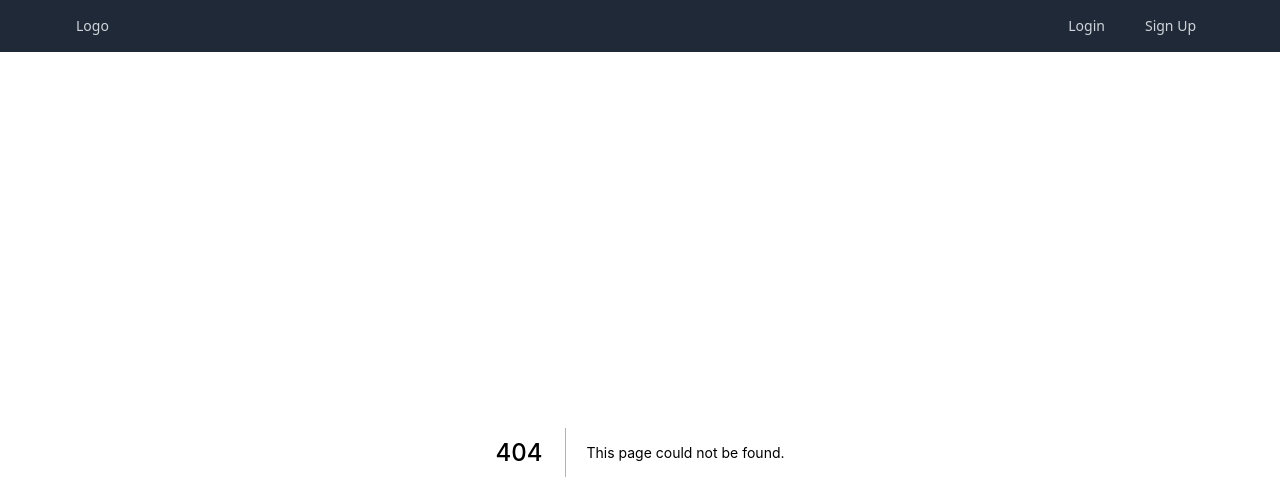
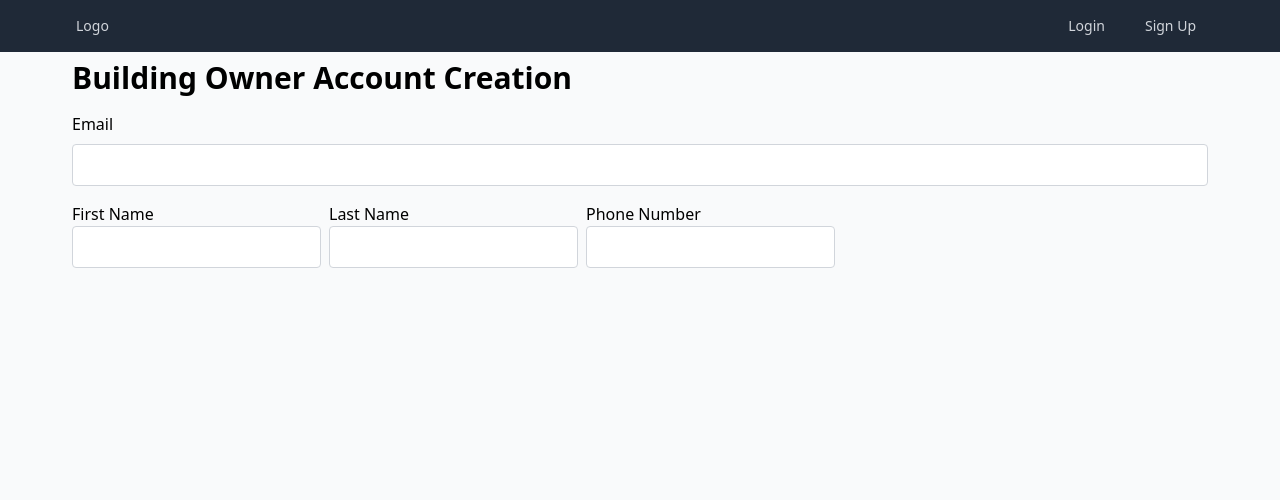
Before and after one commit to kevintdao/hvac-erecords, a Next.js app in the folder client/: page /managers/create in a window 1280 px wide. Before the commit this address had no page. Shown: the top 500 px of the page. Built offline with nearby package versions, Linux system fonts and the light colour scheme.

Commit message:
Add initial building owner account creation form

```diff
--- /dev/null
+++ b/client/components/BuildingOwnerRegister.jsx
@@ -0,0 +1,38 @@
+import React from 'react'
+
+export default function BuildingOwnerRegister() {
+  return (
+    <div className='mt-2'>
+      <form action="" method="post" className='space-y-4'>
+        <h2 className='font-bold text-3xl'>Building Owner Account Creation</h2>
+
+        {/* email */}
+        <div className='flex flex-col'>
+          <label htmlFor="email" className="mb-2">Email</label>
+          <input type="text" name="email" id="email" className='p-2 border rounded border-gray-300' />
+        </div>
+
+        <div className='flex md:flex-row md:space-x-2 flex-col'>
+          {/* first name */}
+          <div className='flex flex-col'>
+            <label htmlFor="first-name">First Name</label>
+            <input type="text" name="first-name" id="first-name" className='p-2 border rounded border-gray-300'/>
+          </div>
+
+          {/* last name */}
+          <div className='flex flex-col'>
+            <label htmlFor="last-name">Last Name</label>
+            <input type="text" name="last-name" id="last-name" className='p-2 border rounded border-gray-300'/>
+          </div>
+
+          {/* phone number */}
+          <div className='flex flex-col'>
+            <label htmlFor="phone">Phone Number</label>
+            <input type="tel" name="phone" id="phone" className='p-2 border rounded border-gray-300'/>
+          </div>
+        </div>
+
+      </form>
+    </div>
+  )
+}
--- /dev/null
+++ b/client/pages/managers/create.js
@@ -0,0 +1,10 @@
+import React from 'react'
+import BuildingOwnerRegister from '../../components/BuildingOwnerRegister'
+
+export default function create() {
+  return (
+    <div>
+      <BuildingOwnerRegister />
+    </div>
+  )
+}
--- /dev/null
+++ b/client/pages/managers/index.js
@@ -0,0 +1,7 @@
+import React from 'react'
+
+export default function index() {
+  return (
+    <div>Buiding Owners Index Page</div>
+  )
+}
```
